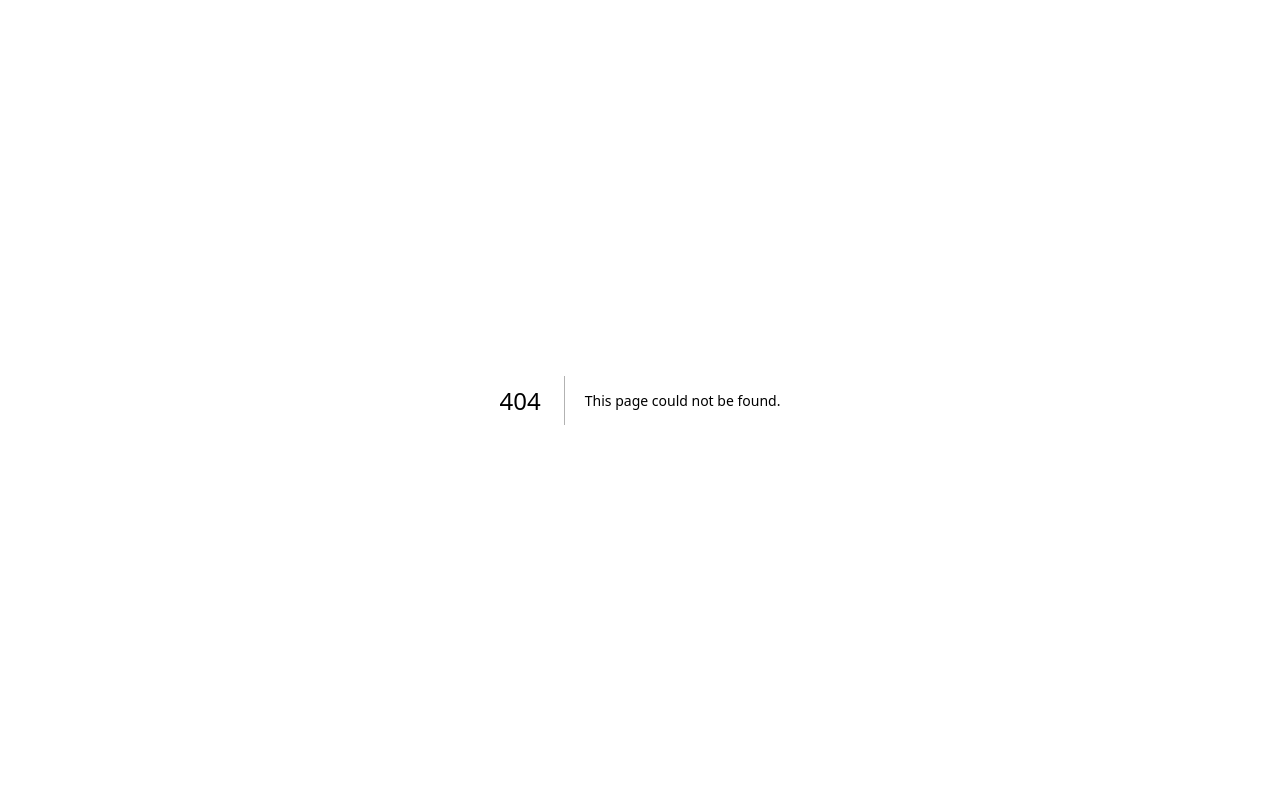
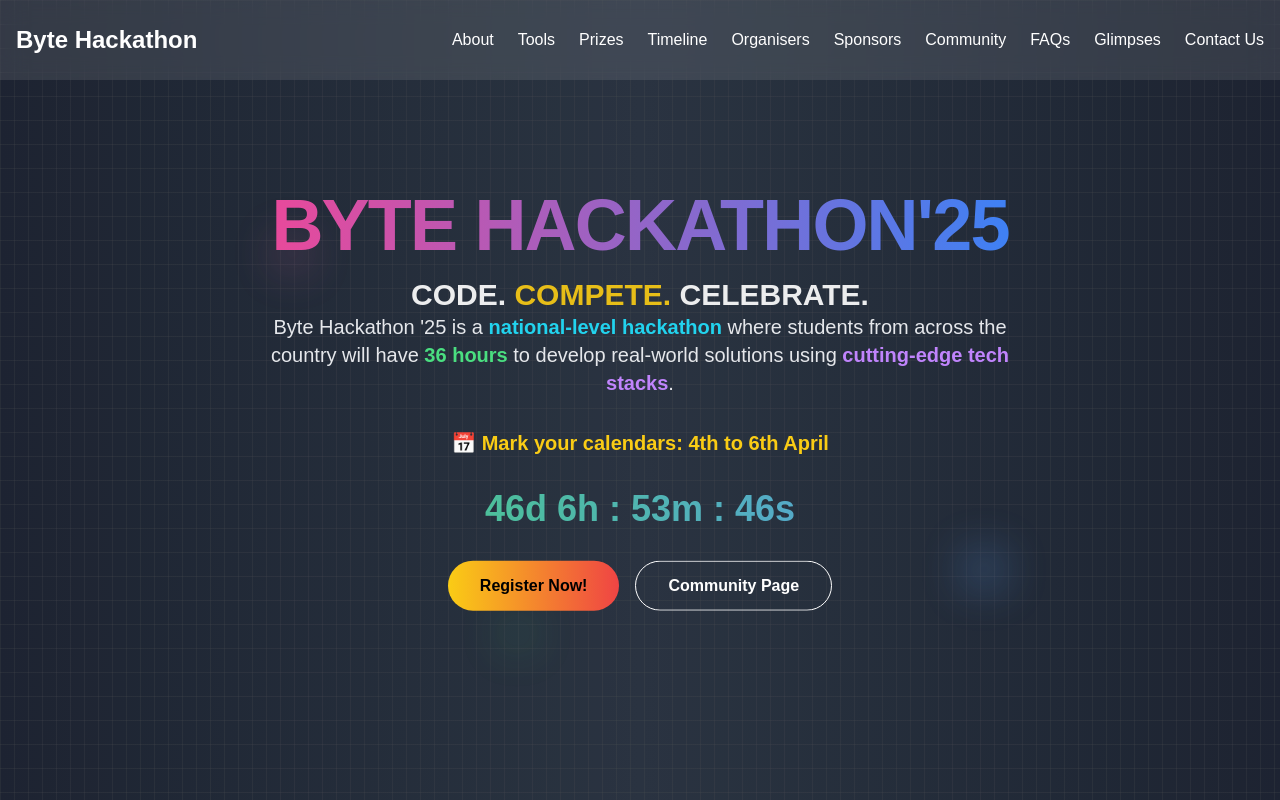
Before and after one commit to TheBYTEClubNIE/ByteClubWebsite, a Next.js app in the folder frontend/: page /devhouse in a window 1280 px wide. Before the commit this address had no page. Shown: the top 800 px of the page. Built offline with nearby package versions, Linux system fonts and the light colour scheme; a web font is replaced by a local one.

Commit message:
hackthon done

```diff
--- /dev/null
+++ b/frontend/app/components/ByteHackathon/ByteHackathonHeroSection.tsx
@@ -0,0 +1,119 @@
+"use client";
+import { useState, useEffect, useRef } from "react";
+import gsap from "gsap";
+import "./hackathon.css";
+
+const ByteHackathonHeroSection = () => {
+  const eventDate = new Date("2025-04-04T00:00:00").getTime();
+  const [timeLeft, setTimeLeft] = useState({ days: 0, hours: 0, minutes: 0, seconds: 0 });
+
+  const heroRef = useRef(null);
+  const titleRef = useRef(null);
+  const taglineRef = useRef(null);
+  const countdownRef = useRef(null);
+  const buttonRef = useRef<HTMLDivElement | null>(null);
+
+
+  useEffect(() => {
+    function getTimeRemaining() {
+      const now = new Date().getTime();
+      const diff = eventDate - now;
+
+      if (diff <= 0) return { days: 0, hours: 0, minutes: 0, seconds: 0 };
+
+      return {
+        days: Math.floor(diff / (1000 * 60 * 60 * 24)),
+        hours: Math.floor((diff / (1000 * 60 * 60)) % 24),
+        minutes: Math.floor((diff / (1000 * 60)) % 60),
+        seconds: Math.floor((diff / 1000) % 60),
+      };
+    }
+
+    setTimeLeft(getTimeRemaining()); // Set initial value
+    const timer = setInterval(() => {
+      setTimeLeft(getTimeRemaining());
+    }, 1000);
+
+    return () => clearInterval(timer);
+  }, []);
+
+  useEffect(() => {
+    const tl = gsap.timeline();
+
+    if (!heroRef.current || !titleRef.current || !taglineRef.current || !countdownRef.current || !buttonRef.current) return;
+
+    // Floating effect (Faster)
+    gsap.to(heroRef.current, {
+      y: -5,
+      duration: 1.5,
+      repeat: -1,
+      yoyo: true,
+      ease: "power1.inOut",
+    });
+
+    // Title animation
+    tl.fromTo(titleRef.current, { opacity: 0, y: 20 }, { opacity: 1, y: 0, duration: 0.8, ease: "power3.out" });
+
+    // Tagline animation
+    tl.fromTo(taglineRef.current, { opacity: 0, scale: 0.9 }, { opacity: 1, scale: 1, duration: 0.8, ease: "back.out(1.4)" }, "-=0.4");
+
+    // Countdown animation (Faster bounce)
+    tl.fromTo(countdownRef.current, { scale: 0.9, opacity: 0 }, { scale: 1, opacity: 1, duration: 0.8, ease: "elastic.out(1,0.6)" });
+
+    // Check if buttonRef.current is available before animating
+    if (buttonRef.current) {
+      tl.fromTo(buttonRef.current, { opacity: 0 }, { opacity: 1, duration: 0.4 });
+
+      if (buttonRef.current.children) {
+        tl.fromTo(buttonRef.current.children, { opacity: 0, y: 15 }, { opacity: 1, y: 0, duration: 0.6, ease: "bounce.out", stagger: 0.1 });
+      }
+    }
+  }, []);
+
+
+  return (
+    <div ref={heroRef} className="text-white text-center py-24 px-4 max-w-[800px] mx-auto relative">
+      {/* Floating animated elements */}
+      <div className="absolute inset-0 pointer-events-none">
+        <div className="absolute w-6 h-6 bg-pink-400 rounded-full top-1/4 left-10 blur-xl opacity-60 animate-bounce"></div>
+        <div className="absolute w-8 h-8 bg-blue-400 rounded-full top-3/4 right-10 blur-xl opacity-60 animate-pulse"></div>
+        <div className="absolute w-5 h-5 bg-green-400 rounded-full bottom-16 left-1/3 blur-xl opacity-60 animate-spin-slow"></div>
+      </div>
+
+      <h1
+        ref={titleRef}
+        className="text-7xl font-extrabold tracking-tight mb-4 text-transparent bg-clip-text bg-gradient-to-r from-pink-500 to-blue-500"
+      >
+        BYTE HACKATHON&apos;25
+      </h1>
+
+      <p ref={taglineRef} className="text-lg sm:text-2xl md:text-3xl font-extrabold uppercase text-white shadow-glow animate-pulse">
+        CODE. <span className="text-yellow-400">COMPETE.</span> CELEBRATE.
+      </p>
+
+      <p className="text-xl mb-8 text-gray-200">
+        Byte Hackathon &apos;25 is a <span className="text-cyan-400 font-bold">national-level hackathon</span> where students from across the country will have{" "}
+        <span className="text-green-400 font-bold">36 hours</span> to develop real-world solutions using{" "}
+        <span className="text-purple-400 font-bold">cutting-edge tech stacks</span>.
+      </p>
+
+      <p className="text-xl mb-8 font-semibold text-yellow-400">📅 Mark your calendars: 4th to 6th April</p>
+
+      {/* Countdown Timer */}
+      <div ref={countdownRef} className="text-4xl font-bold mb-8 bg-gradient-to-r from-green-400 to-blue-400 text-transparent bg-clip-text animate-pulse">
+        {timeLeft.days}d {timeLeft.hours}h : {timeLeft.minutes}m : {timeLeft.seconds}s
+      </div>
+
+      <div ref={buttonRef} className="flex justify-center space-x-4 opacity-0">
+        <button className="bg-gradient-to-r from-yellow-400 to-red-500 text-black px-8 py-3 rounded-full font-bold transition-all duration-300 hover:scale-105 hover:shadow-xl">
+          Register Now!
+        </button>
+        <button className="border border-white text-white px-8 py-3 rounded-full font-bold transition-all duration-300 hover:bg-white hover:text-black">
+          Community Page
+        </button>
+      </div>
+    </div>
+  );
+};
+
+export default ByteHackathonHeroSection;
--- /dev/null
+++ b/frontend/app/components/ByteHackathon/ByteHackathonNavbar.tsx
@@ -0,0 +1,27 @@
+import Link from 'next/link';
+
+const ByteHackathonNavbar = () => {
+  return (
+    <nav className="text-white p-4 h-20 flex justify-center items-center fixed top-0 left-0 w-full backdrop-blur-md bg-white/10 z-50">
+      <div className="container mx-auto flex justify-between items-center">
+        <Link href="/">
+          <h1 className="text-2xl font-bold">Byte Hackathon</h1>
+        </Link>
+        <div className="flex space-x-6">
+          <Link href="/about">About</Link>
+          <Link href="/tools">Tools</Link>
+          <Link href="/prizes">Prizes</Link>
+          <Link href="/timeline">Timeline</Link>
+          <Link href="/organisers">Organisers</Link>
+          <Link href="/sponsors">Sponsors</Link>
+          <Link href="/community">Community</Link>
+          <Link href="/faqs">FAQs</Link>
+          <Link href="/glimpses">Glimpses</Link>
+          <Link href="/contact">Contact Us</Link>
+        </div>
+      </div>
+    </nav>
+  );
+};
+
+export default ByteHackathonNavbar;
--- /dev/null
+++ b/frontend/app/components/ByteHackathon/hackathon.css
@@ -0,0 +1,15 @@
+@keyframes confetti-fall {
+    0% { transform: translateY(-100vh) rotate(0deg); opacity: 1; }
+    100% { transform: translateY(100vh) rotate(720deg); opacity: 0; }
+  }
+
+  .confetti {
+    position: absolute;
+    top: 0;
+    left: 50%;
+    width: 10px;
+    height: 10px;
+    background-color: red;
+    opacity: 0.8;
+    animation: confetti-fall 4s linear infinite;
+  }
--- a/frontend/app/components/Winners.tsx
+++ b/frontend/app/components/Winners.tsx
@@ -45,7 +45,7 @@ const Winners = ({ eventId }: WinnersProps) => {
               </h2>
               <div className="space-y-4 mb-4">
                 {members.map((member: Member, idx: number) => (
-                  <div key={idx} className="group relative mb-10 overflow-hidden rounded-lg shadow-md">
+                  <div key={idx} className="group relative mb-10 overflow-hidden `rounded-lg shadow-md">
                     <img
                       src={member.image}
                       alt={member.name}
--- /dev/null
+++ b/frontend/app/devhouse/page.tsx
@@ -0,0 +1,39 @@
+import React from "react";
+import ByteHackathonNavbar from "@/app/components/ByteHackathon/ByteHackathonNavbar";
+import ByteHackathonHeroSection from "../components/ByteHackathon/ByteHackathonHeroSection";
+
+const Page = () => {
+  return (
+    <>
+      <div className="relative h-max overflow-hidden">
+        {/* Celebration Confetti */}
+        <div className="absolute inset-0 pointer-events-none">
+          <div className="absolute top-0 left-0 w-full h-full confetti"></div>
+        </div>
+
+        {/* Background Pattern */}
+        <div className="absolute inset-0">
+          <div className="relative h-full w-full bg-gradient-to-r from-gray-900 via-gray-800 to-gray-900 opacity-95 [&>div]:absolute [&>div]:inset-0 [&>div]:bg-[linear-gradient(to_right,#4f4f4f2e_1px,transparent_1px),linear-gradient(to_bottom,#4f4f4f2e_1px,transparent_1px)] [&>div]:bg-[size:14px_24px]">
+            <div></div>
+          </div>
+        </div>
+
+        {/* Main Content */}
+        <div className="relative z-10 w-screen h-screen flex flex-col items-center justify-center">
+          <ByteHackathonNavbar />
+          <ByteHackathonHeroSection />
+        </div>
+      </div>
+
+      <div className="relative w-screen h-screen">
+        <div className="absolute inset-0 -z-10 h-full w-full [background:radial-gradient(125%_125%_at_50%_10%,#000_40%,#63e_100%)]"></div>
+
+        <h1 className="relative flex items-center justify-center h-full text-6xl font-bold text-white">
+          Hello
+        </h1>
+      </div>
+    </>
+  );
+};
+
+export default Page;
```
